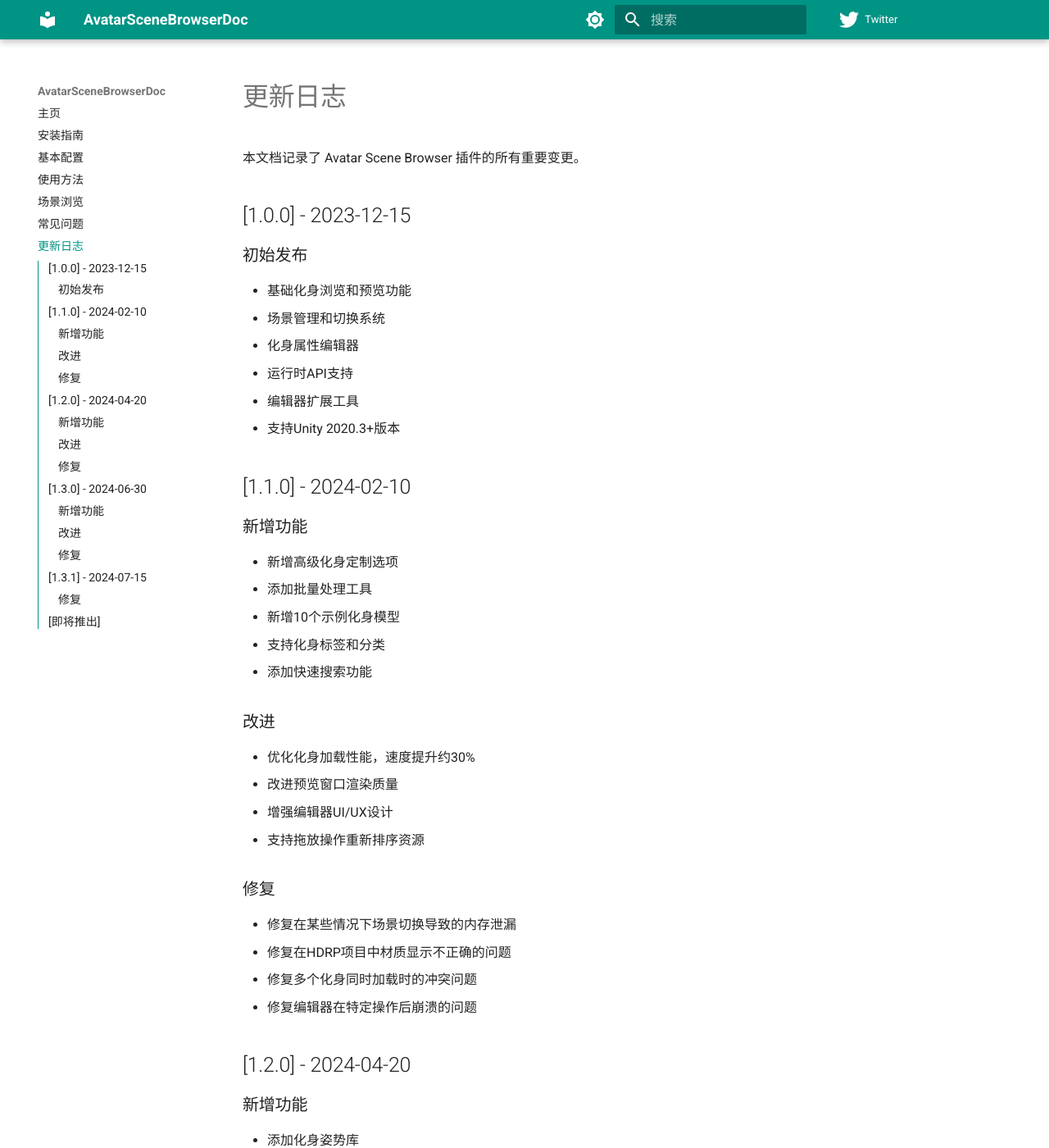
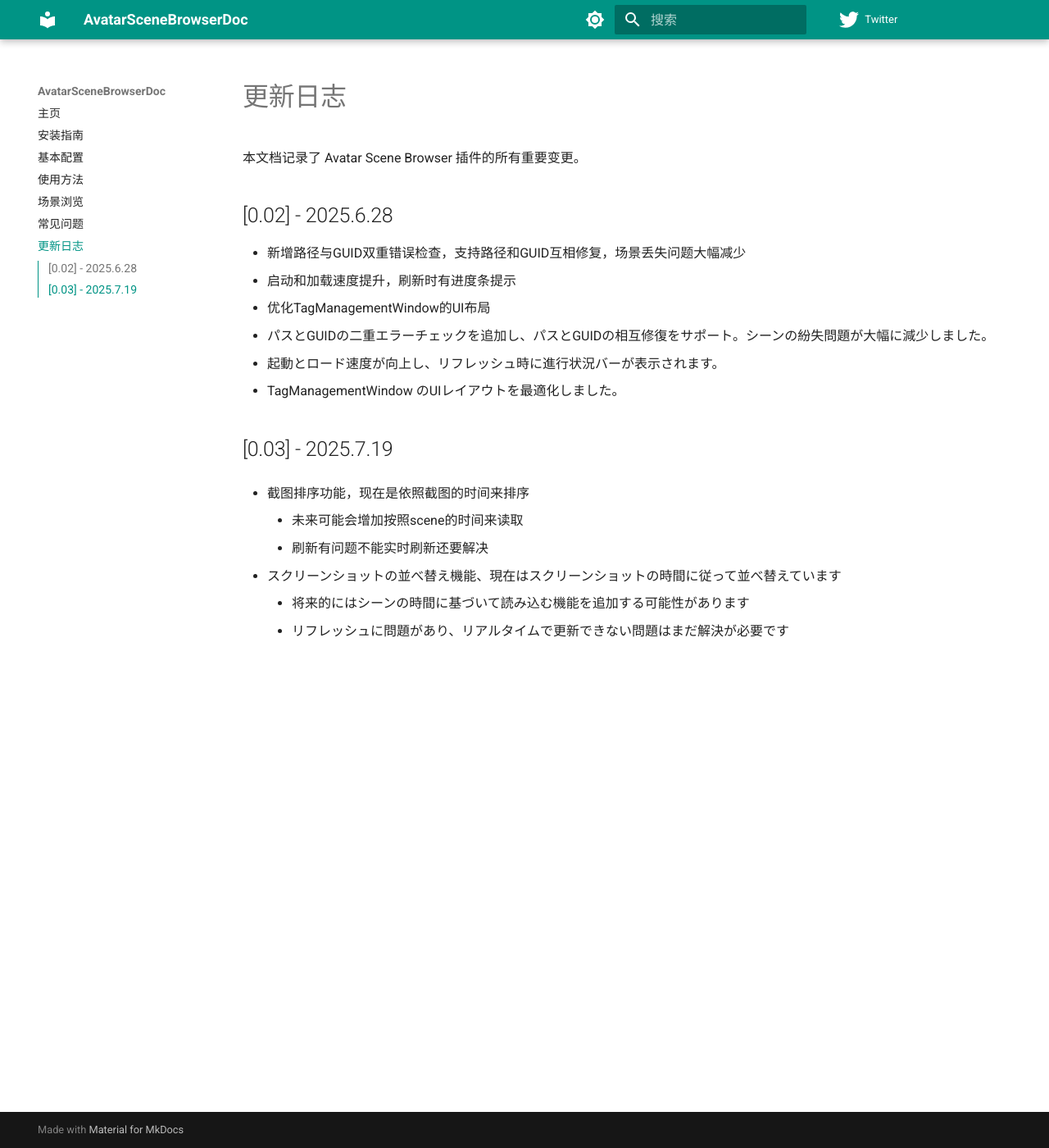
Before and after one commit to Cynth-Mt/AvatarSceneBrowserDoc, an MkDocs documentation site: the page built from docs/release_log.md, in a window 1280 px wide and 1400 px high. Shown: the whole window at 82% size. Built offline with MkDocs 1.6.1 and Material for MkDocs 9.7.7, drawn with Linux system fonts in a browser that asks for light colours; some of the changed text lies outside the part shown.

Commit message:
修改文档

```diff
--- a/docs/release_log.md
+++ b/docs/release_log.md
@@ -2,106 +2,22 @@
 
 本文档记录了 Avatar Scene Browser 插件的所有重要变更。
 
-## [1.0.0] - 2023-12-15
+## [0.02] - 2025.6.28
 
-### 初始发布
+ - 新增路径与GUID双重错误检查，支持路径和GUID互相修复，场景丢失问题大幅减少
+ - 启动和加载速度提升，刷新时有进度条提示
+ - 优化TagManagementWindow的UI布局
 
-- 基础化身浏览和预览功能
-- 场景管理和切换系统
-- 化身属性编辑器
-- 运行时API支持
-- 编辑器扩展工具
-- 支持Unity 2020.3+版本
+ - パスとGUIDの二重エラーチェックを追加し、パスとGUIDの相互修復をサポート。シーンの紛失問題が大幅に減少しました。
+ - 起動とロード速度が向上し、リフレッシュ時に進行状況バーが表示されます。
+ - TagManagementWindow のUIレイアウトを最適化しました。
 
-## [1.1.0] - 2024-02-10
+## [0.03] - 2025.7.19
 
-### 新增功能
+- 截图排序功能，现在是依照截图的时间来排序
+    - 未来可能会增加按照scene的时间来读取
+    - 刷新有问题不能实时刷新还要解决
 
-- 新增高级化身定制选项
-- 添加批量处理工具
-- 新增10个示例化身模型
-- 支持化身标签和分类
-- 添加快速搜索功能
-
-### 改进
-
-- 优化化身加载性能，速度提升约30%
-- 改进预览窗口渲染质量
-- 增强编辑器UI/UX设计
-- 支持拖放操作重新排序资源
-
-### 修复
-
-- 修复在某些情况下场景切换导致的内存泄漏
-- 修复在HDRP项目中材质显示不正确的问题
-- 修复多个化身同时加载时的冲突问题
-- 修复编辑器在特定操作后崩溃的问题
-
-## [1.2.0] - 2024-04-20
-
-### 新增功能
-
-- 添加化身姿势库
-- 新增场景光照预设系统
-- 添加化身表情控制器
-- 新增批量导出功能
-- 支持自定义着色器集成
-
-### 改进
-
-- 重构资源加载系统，减少内存占用
-- 优化预览生成算法，提高质量和速度
-- 改进动画过渡效果
-- 增强与Addressables系统的集成
-- 添加详细的日志记录
-
-### 修复
-
-- 修复在URP项目中某些材质渲染不正确的问题
-- 修复多线程加载时的同步问题
-- 修复某些骨骼结构导致的动画兼容性问题
-- 修复配置文件在某些情况下无法保存的问题
-
-## [1.3.0] - 2024-06-30
-
-### 新增功能
-
-- 添加VR预览支持
-- 新增物理基于的布料系统
-- 添加高级材质编辑器
-- 新增面部动画系统
-- 支持化身之间的资源共享
-
-### 改进
-
-- 全面支持Unity 2022 LTS版本
-- 优化大型项目的性能
-- 改进文档和示例
-- 增强与第三方工具的兼容性
-- 重新设计UI以提升用户体验
-
-### 修复
-
-- 修复在某些导入设置下骨骼映射错误的问题
-- 修复长时间运行时的资源管理问题
-- 修复编辑器在大型项目中初始化缓慢的问题
-- 修复多个与多线程相关的稳定性问题
-
-## [1.3.1] - 2024-07-15
-
-### 修复
-
-- 修复1.3.0版本引入的兼容性问题
-- 修复在某些情况下导致编辑器崩溃的严重问题
-- 修复VR预览功能的渲染错误
-- 修复部分API文档不准确的问题
-
-## [即将推出]
-
-我们正在开发的未来功能:
-
-- 高级面部动作捕捉集成
-- AI驱动的动画生成系统
-- 增强的移动平台支持
-- 改进的材质和纹理系统
-- 云端化身库集成
+- スクリーンショットの並べ替え機能、現在はスクリーンショットの時間に従って並べ替えています
+    - 将来的にはシーンの時間に基づいて読み込む機能を追加する可能性があります
+    - リフレッシュに問題があり、リアルタイムで更新できない問題はまだ解決が必要です
```
